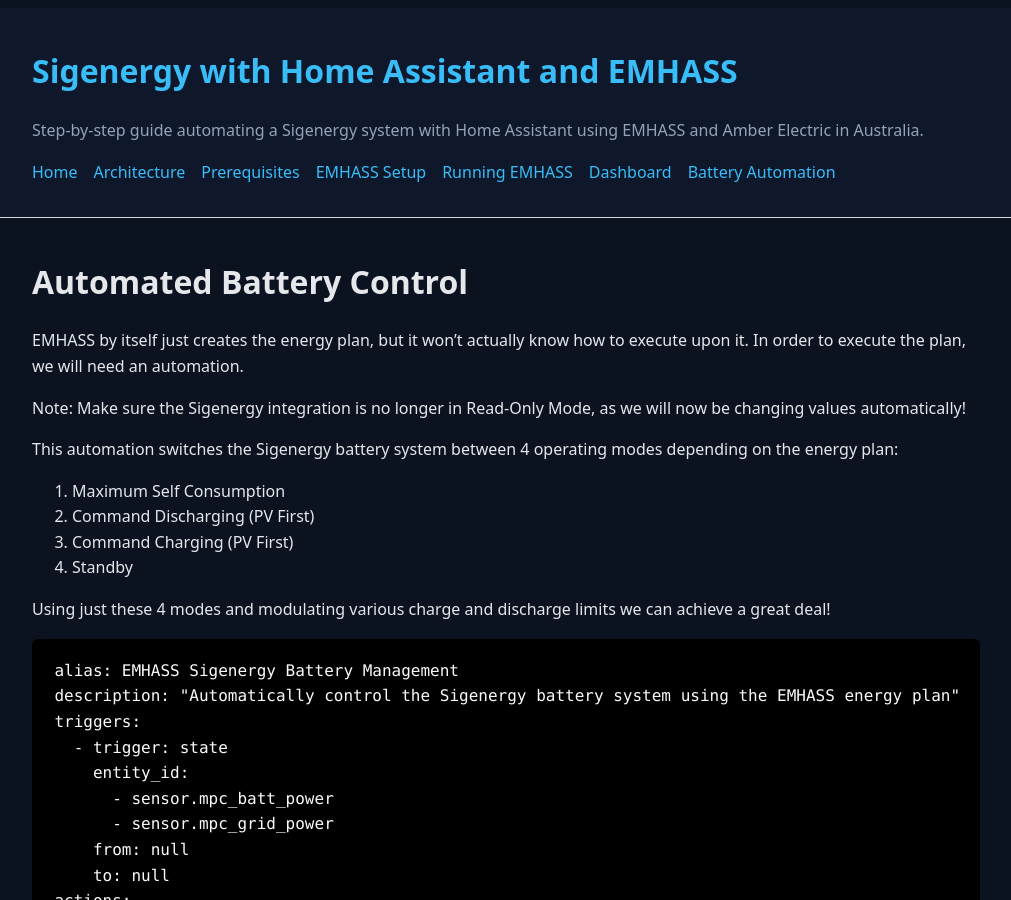
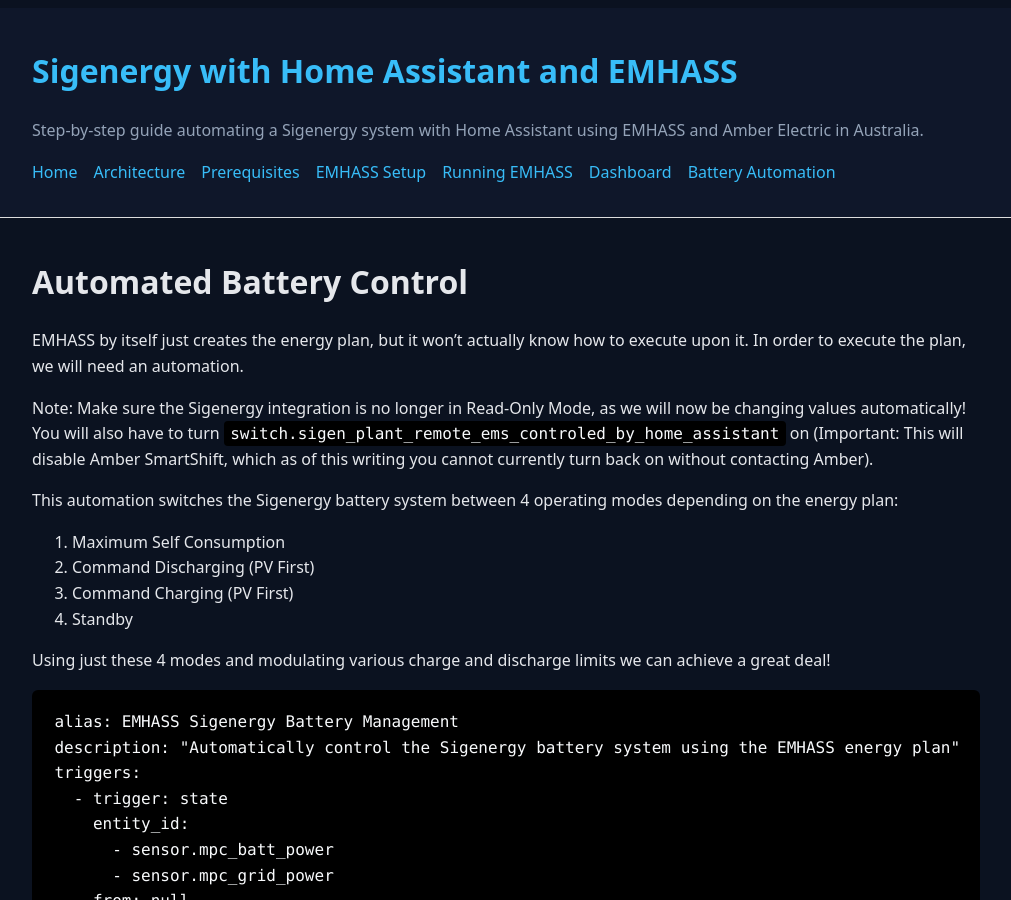
Before and after one commit to AnnableLab/annablelab.github.io, a Jekyll site: the page built from pages/automation.md, in a window 1280 px wide and 900 px high. Shown: the whole window, without its empty margins (134-1145 px from the left). Built offline with Jekyll 4.4.1, drawn with Linux system fonts in a browser that asks for light colours.

Commit message:
Add note about remote ems switch

```diff
--- a/pages/automation.md
+++ b/pages/automation.md
@@ -5,11 +5,16 @@
 
 # Automated Battery Control
 
-EMHASS by itself just creates the energy plan, but it won't actually know how to execute upon it. In order to execute the plan, we will need an automation.
+EMHASS by itself just creates the energy plan, but it won't actually know how to execute upon it. In
+order to execute the plan, we will need an automation.
 
-Note: Make sure the Sigenergy integration is no longer in Read-Only Mode, as we will now be changing values automatically!
+Note: Make sure the Sigenergy integration is no longer in Read-Only Mode, as we will now be changing
+values automatically! You will also have to turn
+`switch.sigen_plant_remote_ems_controled_by_home_assistant` on (Important: This will disable Amber
+SmartShift, which as of this writing you cannot currently turn back on without contacting Amber).
 
-This automation switches the Sigenergy battery system between 4 operating modes depending on the energy plan:
+This automation switches the Sigenergy battery system between 4 operating modes depending on the
+energy plan:
 
 1. Maximum Self Consumption
 2. Command Discharging (PV First)
```
